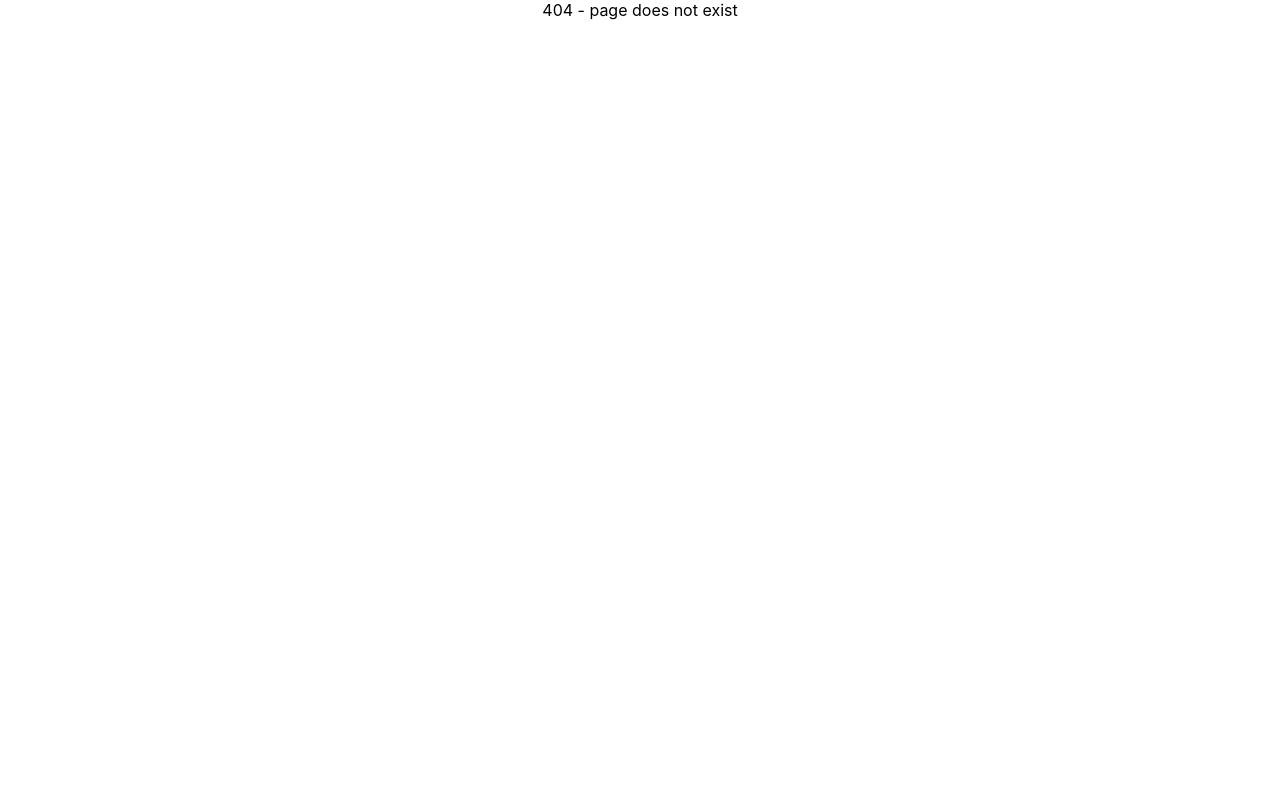
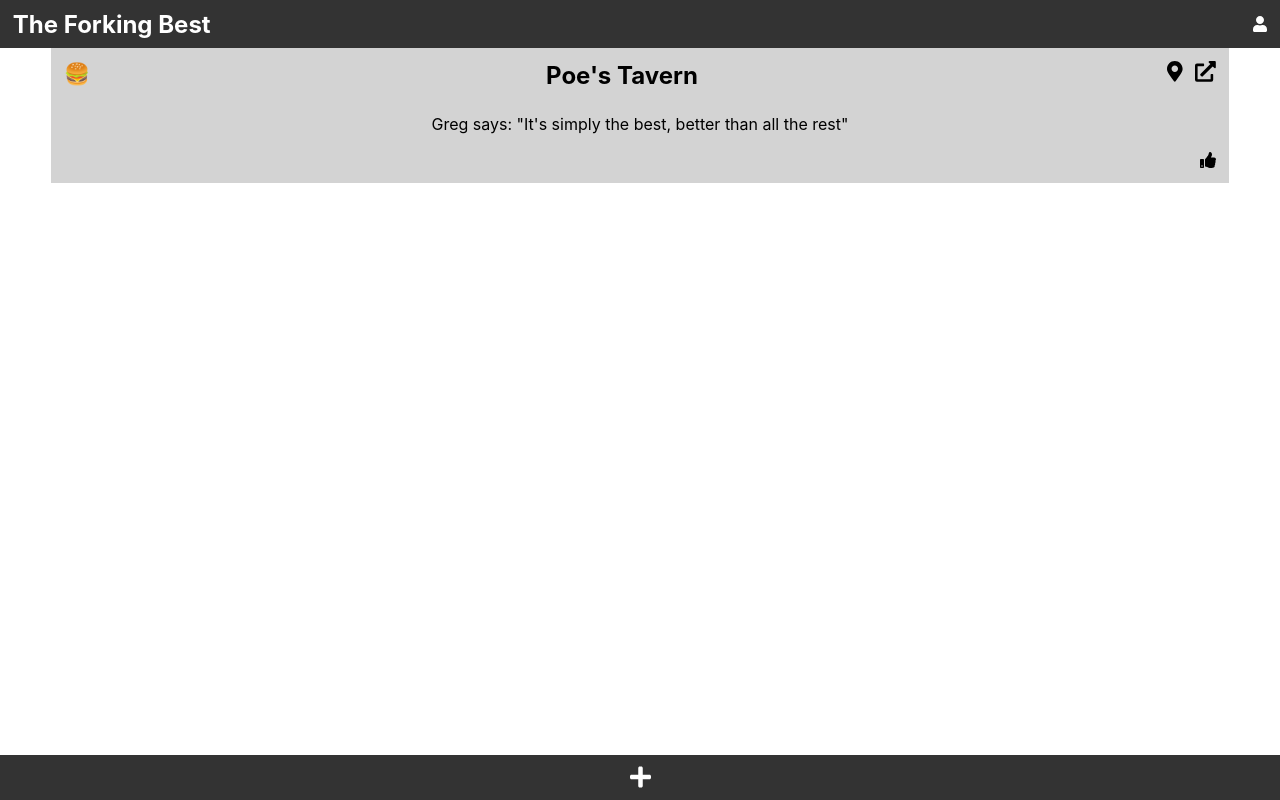
Before and after one commit to BlakeIngle/JRS-group-project-March-2022, a React (Create React App) app in the folder group-project/: page /review in a window 1280 px wide. Before the commit this address had no page. Built offline with nearby package versions, Linux system fonts and the light colour scheme.

Commit message:
created the ReviewCard component and added the route "/review" for testing

```diff
--- a/group-project/src/App.js
+++ b/group-project/src/App.js
@@ -3,6 +3,7 @@ import { BrowserRouter, Routes, Route } from 'react-router-dom';
 import LoginPage from './components/LoginPage';
 import SignUpPage from './components/SignUpPage';
 import HomePage from './components/HomePage/HomePage';
+import ReviewCard from './components/ReviewCard/ReviewCard';
 
 function App() {
   return (
@@ -12,6 +13,7 @@ function App() {
           <Route path="" element={<HomePage />}>
             <Route path="/" element={<p>main page</p>}></Route>
             <Route path="login" element={<LoginPage />}></Route>
+            <Route path="review" element={<ReviewCard />}></Route>
             <Route path="signup" element={<SignUpPage />}></Route>
           </Route>
           <Route path="*" element={<div>404 - page does not exist</div>}></Route>
--- /dev/null
+++ b/group-project/src/components/ReviewCard/ReviewCard.css
@@ -0,0 +1,35 @@
+.review-card-root {
+    margin: auto;
+    background-color: lightgray;
+    width: 90vw;
+    padding: 0.8rem;
+    /* display: flex; */
+    /* flex-direction: column; */
+    /* position: relative; */
+}
+
+.review-card-root h2 {
+    margin: 0 0 0.5rem;
+}
+
+.review-card-root .top-row {
+    display: flex;
+    flex-direction: row;
+    justify-content: space-between;
+}
+
+.review-card-root .dish-icon {
+    font-size: 1.3rem;
+    /* position: absolute;
+    top: 0;
+    left: 0; */
+}
+
+.review-card-root .links > * {
+    font-size: 1.3rem;
+    margin-left: 0.8rem;
+}
+
+.review-card-root .agree-icon {
+    text-align: right;
+}
--- /dev/null
+++ b/group-project/src/components/ReviewCard/ReviewCard.js
@@ -0,0 +1,36 @@
+import React from 'react';
+import './ReviewCard.css'
+import dishIcons from '../../assets/dishEmoji.json'
+import { FontAwesomeIcon } from '@fortawesome/react-fontawesome';
+import { faExternalLinkAlt, faMapMarkerAlt, faThumbsUp } from '@fortawesome/free-solid-svg-icons';
+
+export default function ReviewCard(review) {
+
+    review = {
+        userId: "1",
+        userName: "Greg",
+        body: "It's simply the best, better than all the rest",
+        restaurantId: "fd7843wnk393",
+        restaurantName: "Poe's Tavern",
+        dishId: 1
+    }
+
+    const dishIcon = dishIcons[(review.dishId - 1)].emoji;
+
+    return (
+        <div className='review-card-root'>
+            <div className='top-row'>
+            <span className='dish-icon'>{dishIcon}</span>
+            <span><h2>{review.restaurantName}</h2></span>
+            <span className='links'>
+            <FontAwesomeIcon icon={ faMapMarkerAlt}/>
+            <FontAwesomeIcon icon={ faExternalLinkAlt}/>
+            </span>
+            </div>
+
+            <p>{review.userName} says: "{review.body}"</p>
+            <div className='agree-icon'><FontAwesomeIcon icon={faThumbsUp} />
+            </div>
+        </div>
+    );
+}
```
Also changed, not shown: group-project/src/assets/dishEmoji.json (indentation only).
